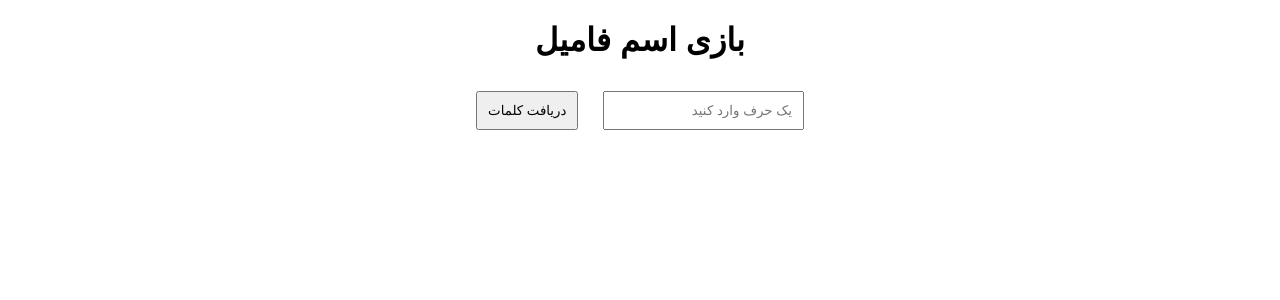
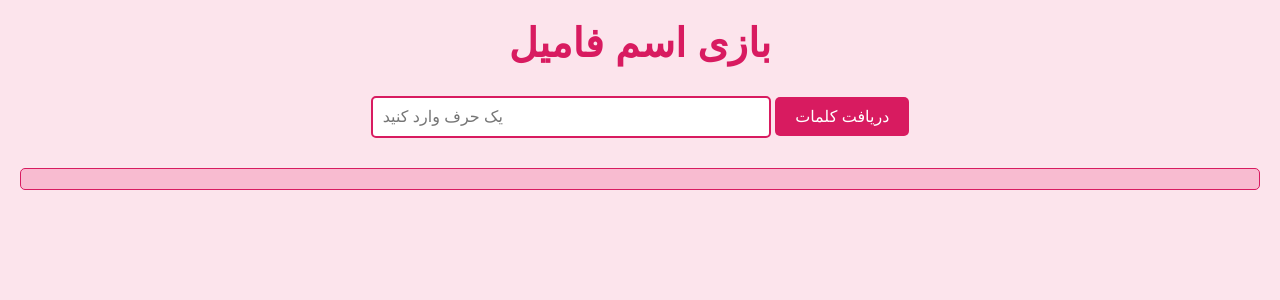
Before and after one commit to ElesShakiba/AlphabetHelper_project, a Flask app: template templates/index.html in a window 1280 px wide. Shown: the top 300 px of the page. Run offline with Flask 3, Linux system fonts and the light colour scheme; the template is opened without the code that fills it, so the values that code supplies are empty.

Commit message:
"Update CSS and HTML for styling improvements"

```diff
--- /dev/null
+++ b/static/styles.css
@@ -0,0 +1,58 @@
+/* Reset some default styles */
+body, h1, p, input, button {
+    margin: 0;
+    padding: 0;
+    box-sizing: border-box;
+}
+
+body {
+    font-family: Arial, sans-serif;
+    background-color: #fce4ec; /* Light pink background */
+    color: #333;
+    text-align: center;
+    padding: 20px;
+}
+
+h1 {
+    color: #d81b60; /* Pink color for headings */
+    font-size: 2.5em;
+    margin-bottom: 20px;
+}
+
+input {
+    padding: 10px;
+    border: 2px solid #d81b60; /* Pink border */
+    border-radius: 5px;
+    font-size: 1em;
+    width: 80%;
+    max-width: 400px;
+    margin: 10px 0;
+}
+
+button {
+    background-color: #d81b60; /* Pink background */
+    color: white;
+    padding: 10px 20px;
+    border: none;
+    border-radius: 5px;
+    font-size: 1em;
+    cursor: pointer;
+    margin: 10px 0;
+}
+
+button:hover {
+    background-color: #c2185b; /* Darker pink on hover */
+}
+
+#results {
+    margin-top: 20px;
+    padding: 10px;
+    background-color: #f8bbd0; /* Light pink background for results */
+    border: 1px solid #d81b60; /* Pink border */
+    border-radius: 5px;
+}
+
+p {
+    font-size: 1.2em;
+    color: #d81b60; /* Pink color for text */
+}
--- a/templates/index.html
+++ b/templates/index.html
@@ -4,28 +4,31 @@
     <meta charset="UTF-8">
     <meta name="viewport" content="width=device-width, initial-scale=1.0">
     <title>بازی اسم فامیل</title>
-    <style>
-        body { font-family: Arial, sans-serif; direction: rtl; text-align: center; }
-        input, button { margin: 10px; padding: 10px; }
-    </style>
+    <link rel="stylesheet" href="/static/styles.css"> <!-- استفاده از url_for -->
 </head>
 <body>
     <h1>بازی اسم فامیل</h1>
     <input type="text" id="letter" placeholder="یک حرف وارد کنید">
     <button onclick="getWords()">دریافت کلمات</button>
     <div id="results"></div>
+
     <script>
         async function getWords() {
             const letter = document.getElementById('letter').value;
-            const response = await fetch(`/api/words?letter=${letter}`);
-            const data = await response.json();
-            document.getElementById('results').innerHTML = `
-                <p>اسم: ${data.name}</p>
-                <p>فامیل: ${data.family}</p>
-                <p>غذا: ${data.food}</p>
-                <p>شهر: ${data.city}</p>
-                <p>کشور: ${data.country}</p>
-            `;
+            try {
+                const response = await fetch(`http://127.0.0.1:5000/api/words?letter=${letter}`);
+                const data = await response.json();
+                document.getElementById('results').innerHTML = `
+                    <p>اسم: ${data.name || 'موجود نیست'}</p>
+                    <p>فامیل: ${data.family || 'موجود نیست'}</p>
+                    <p>غذا: ${data.food || 'موجود نیست'}</p>
+                    <p>شهر: ${data.city || 'موجود نیست'}</p>
+                    <p>کشور: ${data.country || 'موجود نیست'}</p>
+                `;
+            } catch (error) {
+                console.error('Error fetching data:', error);
+                document.getElementById('results').innerHTML = 'خطا در دریافت اطلاعات';
+            }
         }
     </script>
 </body>
```
